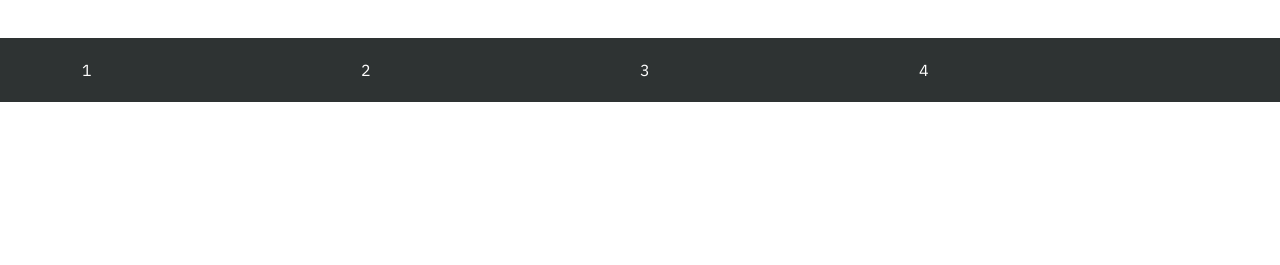
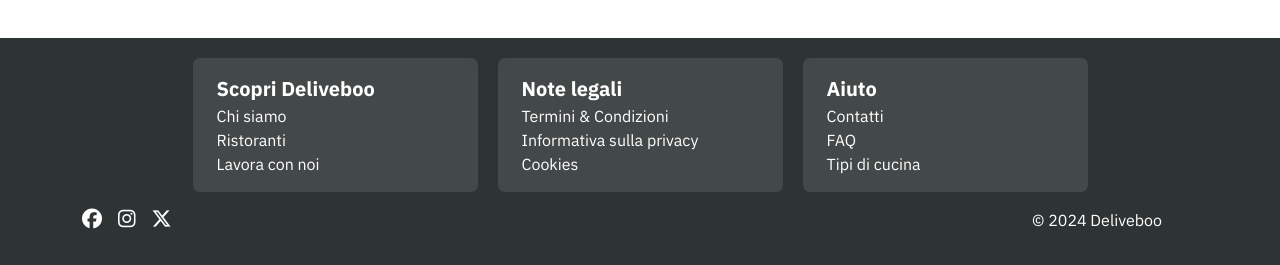
Before and after one commit to FrancescoDOrtona/delivee_boo, a Vue app in the folder Vue_project/: page / in a window 1280 px wide. Shown: the part 962-1227 px from the top of the page. Before the commit the page ends 1064 px from the top, so only its background shows below. Built offline with nearby package versions, Linux system fonts and the light colour scheme; no server answers.

Commit message:
ADD - footer

```diff
--- a/Vue_project/src/components/AppFooter.vue
+++ b/Vue_project/src/components/AppFooter.vue
@@ -1,11 +1,35 @@
 <template>
     <footer>
         <div class="container">
-            <div class="grid">
-                <div class="col-3">1</div>
-                <div class="col-3">2</div>
-                <div class="col-3">3</div>
-                <div class="col-3">4</div>
+            <div class="row justify-content-center gap-10">
+                <ul class="col-3 py-3 px-4">
+                    <li class="fs-5"><strong>Scopri Deliveboo</strong></li>
+                    <li><a href="">Chi siamo</a></li>
+                    <li><a href="">Ristoranti</a></li>
+                    <li><a href="">Lavora con noi</a></li>
+                </ul>
+                <ul class="col-3 py-3 px-4">
+                    <li class="fs-5"><strong>Note legali</strong></li>
+                    <li><a href="">Termini & Condizioni</a></li>
+                    <li><a href="">Informativa sulla privacy</a></li>
+                    <li><a href="">Cookies</a></li>
+                </ul>
+                <ul class="col-3 py-3 px-4">
+                    <li class="fs-5"><strong>Aiuto</strong></li>
+                    <li><a href="">Contatti</a></li>
+                    <li><a href="">FAQ</a></li>
+                    <li><a href="">Tipi di cucina</a></li>
+                </ul>
+            </div>
+            <div class="row justify-content-between">
+                <div class="col-2 d-flex gap-3">
+                    <a href=""><i class="fa-brands fa-facebook fs-5"></i></a>
+                    <a href=""><i class="fa-brands fa-instagram fs-5"></i></a>
+                    <a href=""><i class="fa-brands fa-x-twitter fs-5"></i></a>
+                </div>
+                <div class='col-2'>
+                    <p>© 2024 Deliveboo</p>
+                </div>
             </div>
         </div>
     </footer>
@@ -26,8 +50,16 @@
     background-color: $dark-gray-footer;
 }
 
-.grid{
-    display: grid;
-    grid-template-columns: repeat(4 , 1fr)
+a {
+  text-decoration: none;
+  color: currentColor;
+}
+.row {
+    gap: 20px;
+
+    ul{
+        background-color: #434848;
+        border-radius: 7px
+    }
 }
 </style>
--- a/Vue_project/style/general.scss
+++ b/Vue_project/style/general.scss
@@ -9,3 +9,8 @@
   box-sizing: border-box;
   font-family: "IBM Plex Sans", sans-serif;
 }
+
+
+ul,li,menu {
+  list-style: none;
+}
```
